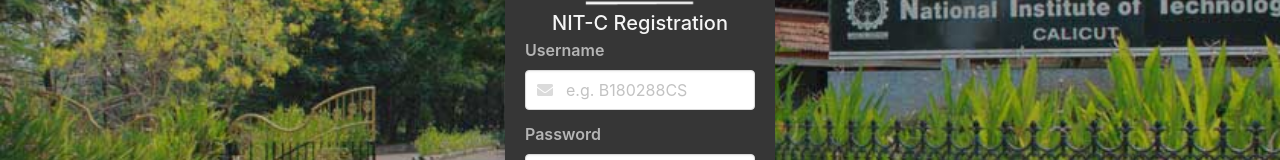
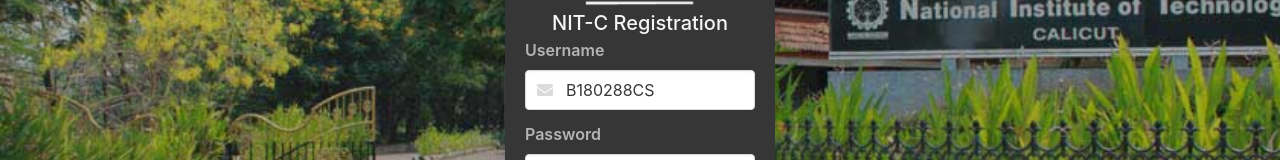
Before and after one commit to anandubajith/nitc-registration-frontend, a Vue app: page /#/ in a window 1280 px wide. Shown: the part 343-503 px from the top of the page. Built offline with nearby package versions, Linux system fonts and the light colour scheme.

Commit message:
progress

```diff
--- a/src/services/application.service.js
+++ b/src/services/application.service.js
@@ -13,7 +13,7 @@ class ApplicationService {
 
     updateApplication(token, application) {
         return axios
-            .put(config.apiUrl + 'application', { data: application,  headers: { 'Authorization': `Bearer ${token}` } })
+            .put(config.apiUrl + 'application',{...application}, { headers: { 'Authorization': `Bearer ${token}` } })
             .then(response => {
                 return response.data;
             });
--- a/src/views/Login.vue
+++ b/src/views/Login.vue
@@ -68,8 +68,8 @@ export default {
   name: "login",
   data() {
     return {
-      username: "",
-      password: "",
+      username: "B180288CS",
+      password: "password",
     };
   },
   computed: {
```
